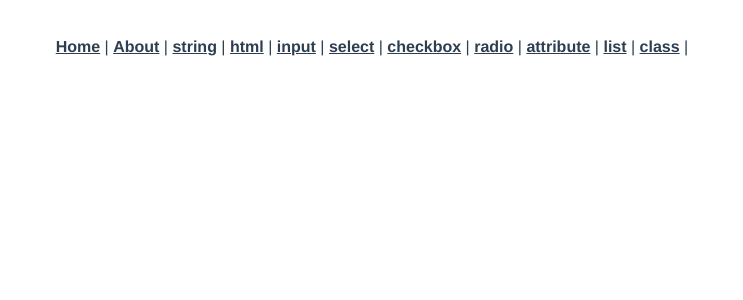
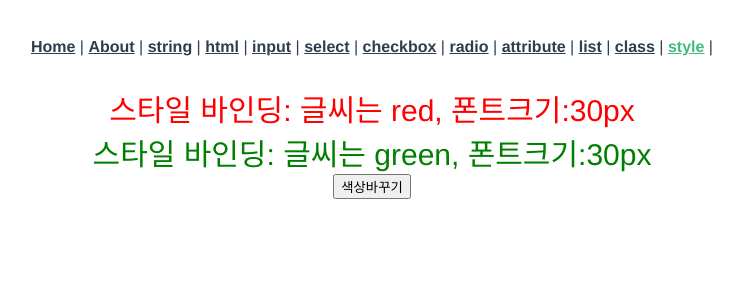
Before and after one commit to soyajo/vue_project, a Vue app: page /databinding/style in a window 1280 px wide. Shown: the top 300 px of the page, without its empty margins (268-1011 px from the left). Built offline with nearby package versions, Linux system fonts and the light colour scheme.

Commit message:
DataBinding 끝

```diff
--- a/src/App.vue
+++ b/src/App.vue
@@ -11,6 +11,7 @@
     <router-link to="/databinding/attr">attribute</router-link> |
     <router-link to="/databinding/list">list</router-link> |
     <router-link to="/databinding/class">class</router-link> |
+    <router-link to="/databinding/style">style</router-link> |
   </nav>
   <router-view/>
 </template>
--- a/src/router/index.js
+++ b/src/router/index.js
@@ -64,6 +64,11 @@ const routes = [
     path: '/databinding/class',
     name: 'DataBindingClassView',
     component: () => import(/* webpackChunkName: "databinding", webpackPrefetch:true */ '../views/1_databinding/DataBindingClassView.vue')
+  },
+  {
+    path: '/databinding/style',
+    name: 'DataBindingStyleView',
+    component: () => import(/* webpackChunkName: "databinding", webpackPrefetch:true */ '../views/1_databinding/DataBindingStyleView.vue')
   }
 ]
 
--- a/src/views/1_databinding/DataBindingClassView.vue
+++ b/src/views/1_databinding/DataBindingClassView.vue
@@ -1,6 +1,7 @@
 <template>
   <div>
     <div :class="{'text-red': hasError, 'active':isActive}">클래스 바인딩</div>
+    <div :class="class2">클래스 바인딩2</div>
   </div>
 </template>
 
@@ -11,7 +12,8 @@ export default {
   data () {
     return {
       isActive: false,
-      hasError: false
+      hasError: false,
+      class2: ['active', 'hasError']
     }
   },
   setup () {
--- /dev/null
+++ b/src/views/1_databinding/DataBindingStyleView.vue
@@ -0,0 +1,37 @@
+<template>
+  <div>
+    <div style="color: red; font-size: 30px">
+      스타일 바인딩: 글씨는 red, 폰트크기:30px
+    </div>
+    <div :style="style1">스타일 바인딩: 글씨는 green, 폰트크기:30px</div>
+    <button @click="style1.color='blue'">색상바꾸기</button>
+  </div>
+</template>
+
+<script>
+export default {
+  name: 'DataBindingStyleView',
+  components: {},
+  data () {
+    return {
+      style1: {
+        color: 'green',
+        fontSize: '30px'
+      }
+    }
+  },
+  setup () {
+  },
+  created () {
+  },
+  mounted () {
+  },
+  unmounted () {
+  },
+  methods: {}
+}
+</script>
+
+<style scoped>
+
+</style>
```
